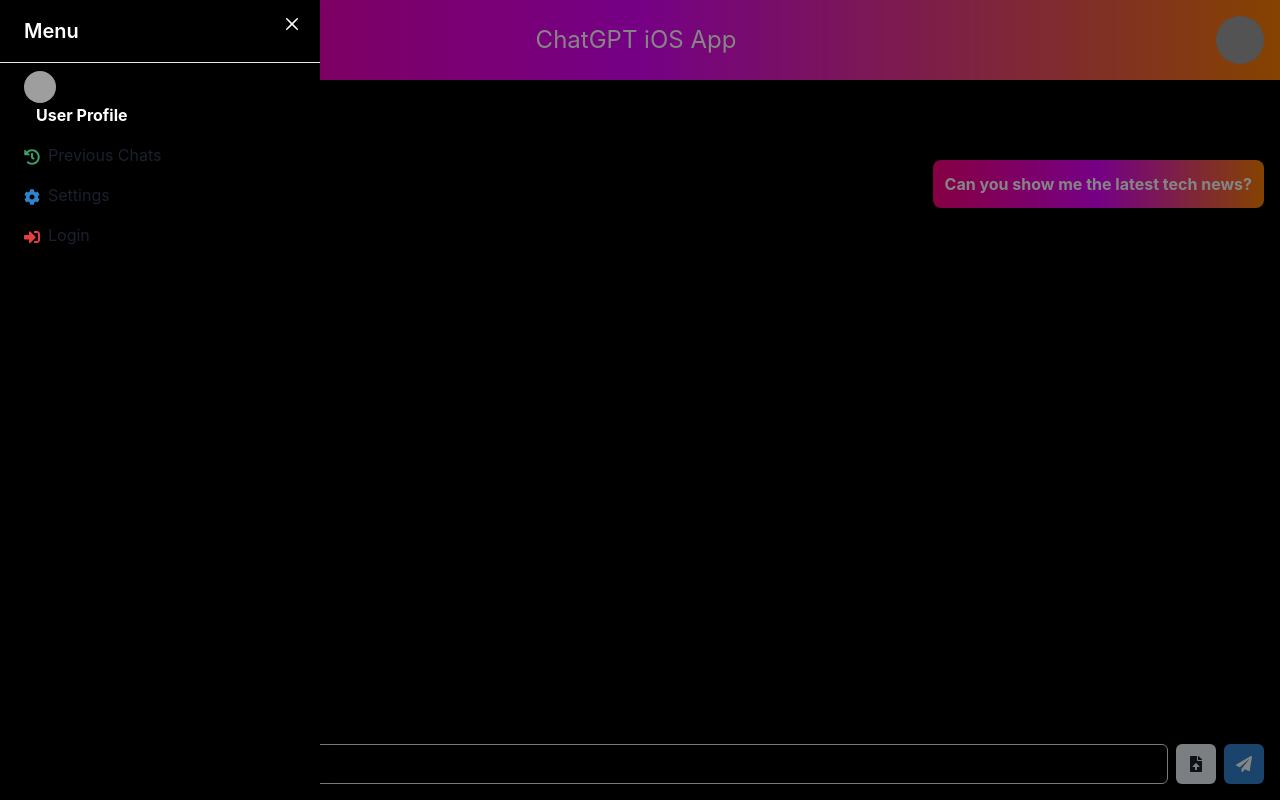
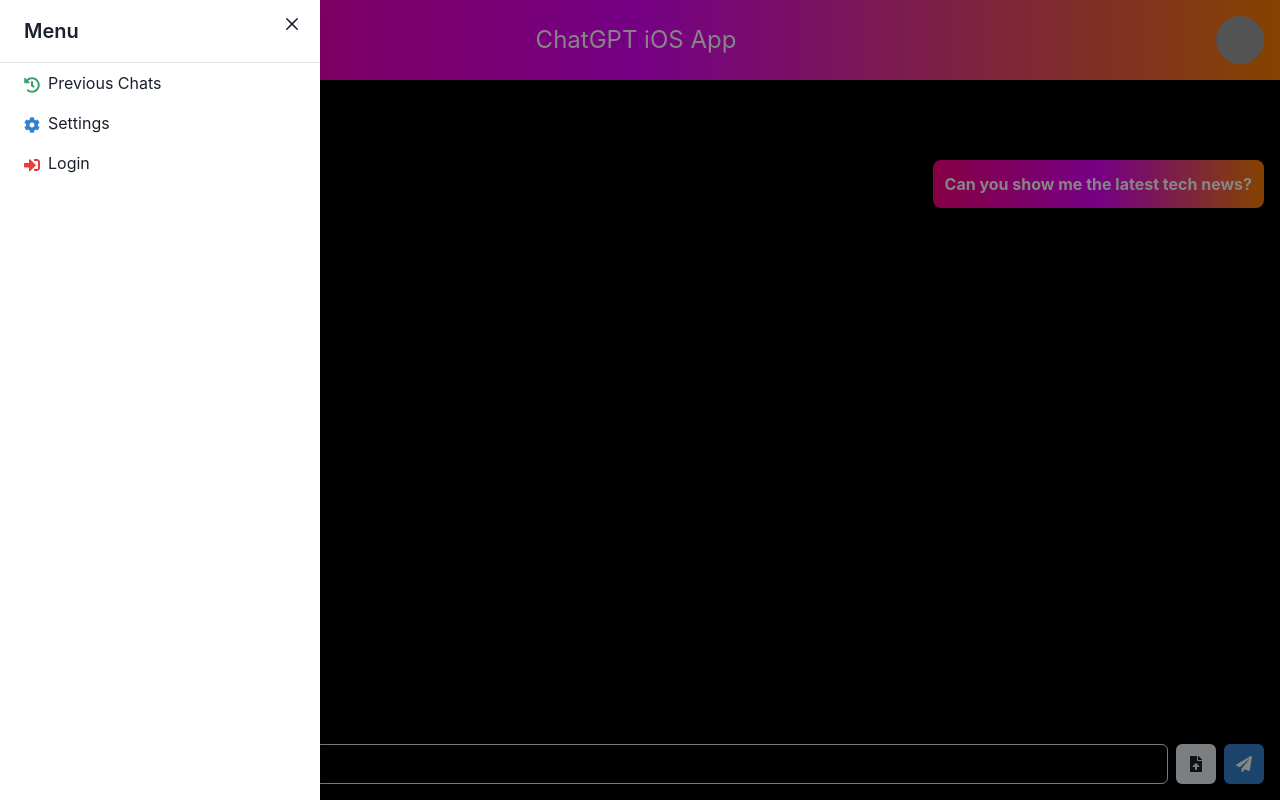
Before and after one commit to GPT-Engineer-App/modern-chat-interface, a React (Vite) app: page / in a window 1280 px wide. Both pictures are taken after a click on the button 36 px from the left and 40 px from the top of the page. Built offline with nearby package versions, Linux system fonts and the light colour scheme; grey boxes are pictures that could not be loaded.

Commit message:
Reverted to edit f50d0d32-4af2-425d-98db-e10f320d87aa: "Updated the gray chat bubble to have a white background and bold text.
Prompt: Change the gray chat bubble to white and bold the font inside it."

```diff
--- a/src/pages/Index.jsx
+++ b/src/pages/Index.jsx
@@ -55,19 +55,11 @@ const Index = () => {
 
       <Drawer placement="left" onClose={onClose} isOpen={isOpen}>
         <DrawerOverlay />
-        <DrawerContent bg="black">
-          <DrawerCloseButton color="white" />
-          <DrawerHeader borderBottomWidth="1px" color="white">
-            Menu
-          </DrawerHeader>
+        <DrawerContent>
+          <DrawerCloseButton />
+          <DrawerHeader borderBottomWidth="1px">Menu</DrawerHeader>
           <DrawerBody>
             <List spacing="4">
-              <ListItem>
-                <Avatar size="sm" src="https://images.unsplash.com/photo-1494790108377-be9c29b29330?crop=entropy&cs=tinysrgb&fit=max&fm=jpg&ixid=M3w1MDcxMzJ8MHwxfHNlYXJjaHwxfHx1c2VyJTIwYXZhdGFyfGVufDB8fHx8MTcxMzk5OTgxMXww&ixlib=rb-4.0.3&q=80&w=1080" />
-                <Text ml="3" color="white" fontWeight="bold">
-                  User Profile
-                </Text>
-              </ListItem>
               <ListItem>
                 <ListIcon as={FaHistory} color="green.500" />
                 Previous Chats
```
